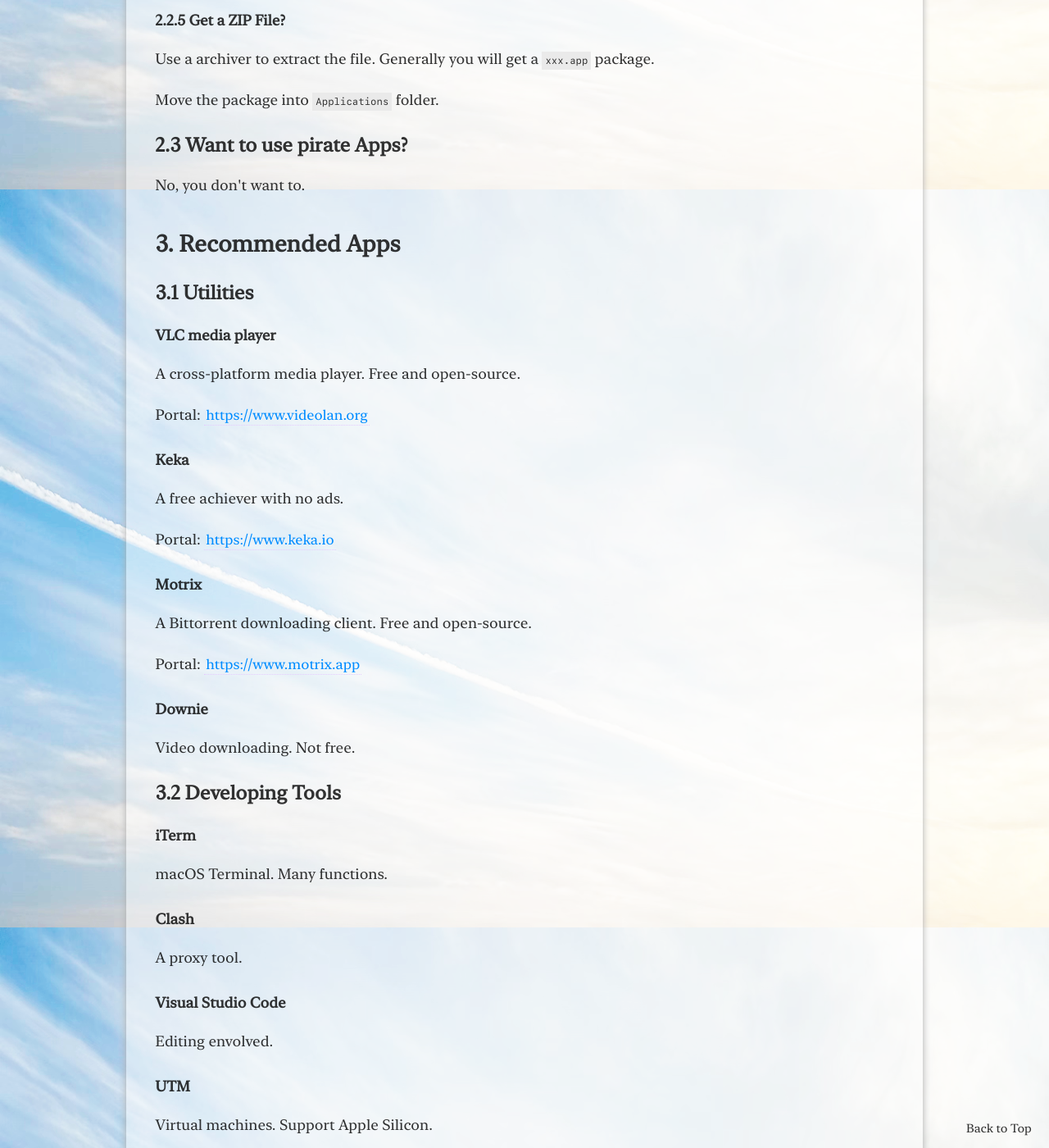
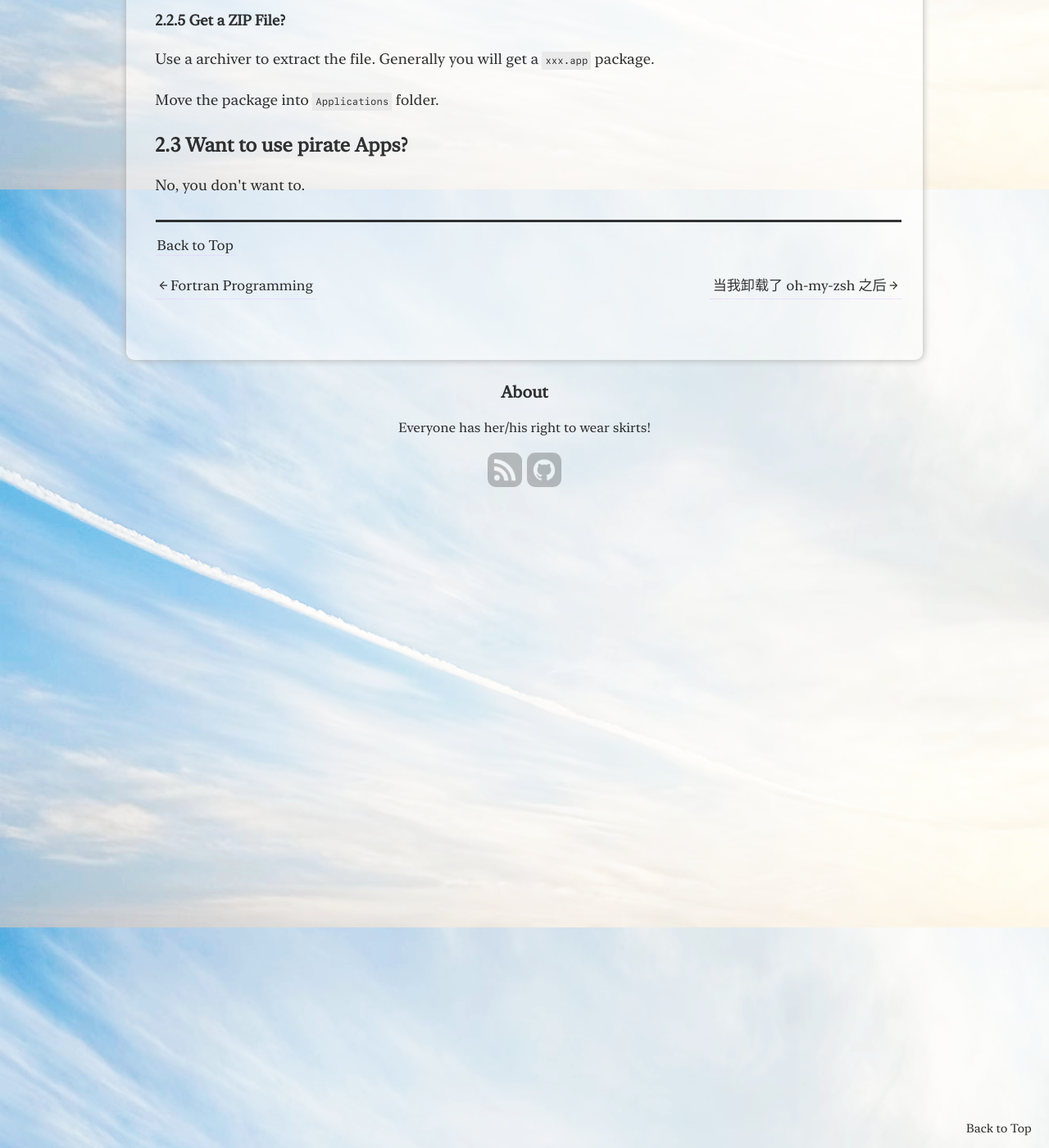
Before and after one commit to CongJyu/CongJyu.github.io, a Jekyll site: the page built from _posts/2022-01-26-macOS使用基础.md, in a window 1280 px wide and 1400 px high, scrolled down 2469 px. Shown: the whole window at 82% size. Built offline with Jekyll 4.4.1, drawn with Linux system fonts in a browser that asks for light colours; some web fonts are replaced; comment, search, counter and statistics services are not loaded; some of the changed text lies outside the part shown.

Commit message:
update format

```diff
--- a/_posts/2022-01-26-macOS使用基础.md
+++ b/_posts/2022-01-26-macOS使用基础.md
@@ -95,57 +95,3 @@
 ### 2.3 Want to use pirate Apps?
 
 No, you don't want to.
-
-## 3. Recommended Apps
-
-### 3.1 Utilities
-
-#### VLC media player
-
-A cross-platform media player. Free and open-source.
-
-Portal: <https://www.videolan.org>
-
-#### Keka
-
-A free achiever with no ads.
-
-Portal: <https://www.keka.io>
-
-#### Motrix
-
-A Bittorrent downloading client. Free and open-source.
-
-Portal: <https://www.motrix.app>
-
-#### Downie
-
-Video downloading. Not free.
-
-### 3.2 Developing Tools
-
-#### iTerm
-
-macOS Terminal. Many functions.
-
-#### Clash
-
-A proxy tool.
-
-#### Visual Studio Code
-
-Editing envolved.
-
-#### UTM
-
-Virtual machines. Support Apple Silicon.
-
-### 3.3 Creative Apps
-
-#### Blender
-
-Open-source 3D and editing app.
-
-#### Aegisub
-
-Subtitle editing app.
```
Also changed, not shown: blog/aboutme/index.html (+2 -7 lines), 5 other files.
